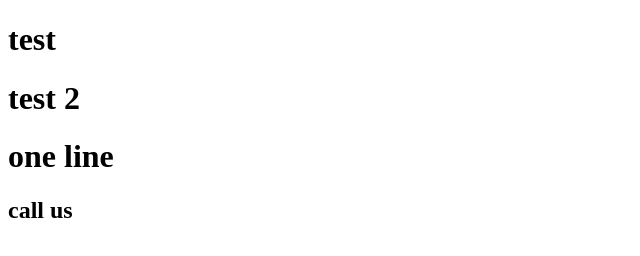
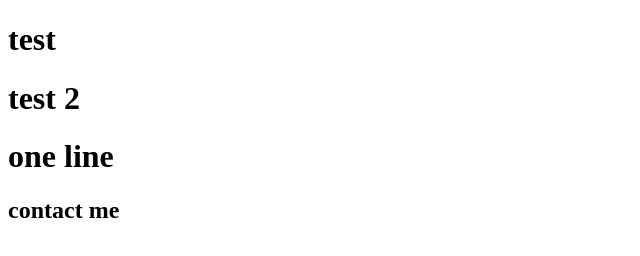
Before and after one commit to mohrateachcampus/teachcampus-one1, a plain HTML site: page index.html in a window 1280 px wide. Shown: the full height of the page, 0-640 px from the left. Drawn offline with Linux system fonts and the light colour scheme.

Commit message:
edit the p

```diff
--- a/index.html
+++ b/index.html
@@ -6,7 +6,7 @@
 <h1> test</h1>
 <h1>test 2</h1>
 <h1> one line </h1>
-<h2>call us</h2>
+<h2>contact me</h2>
 <body>
 
 </body>
```
